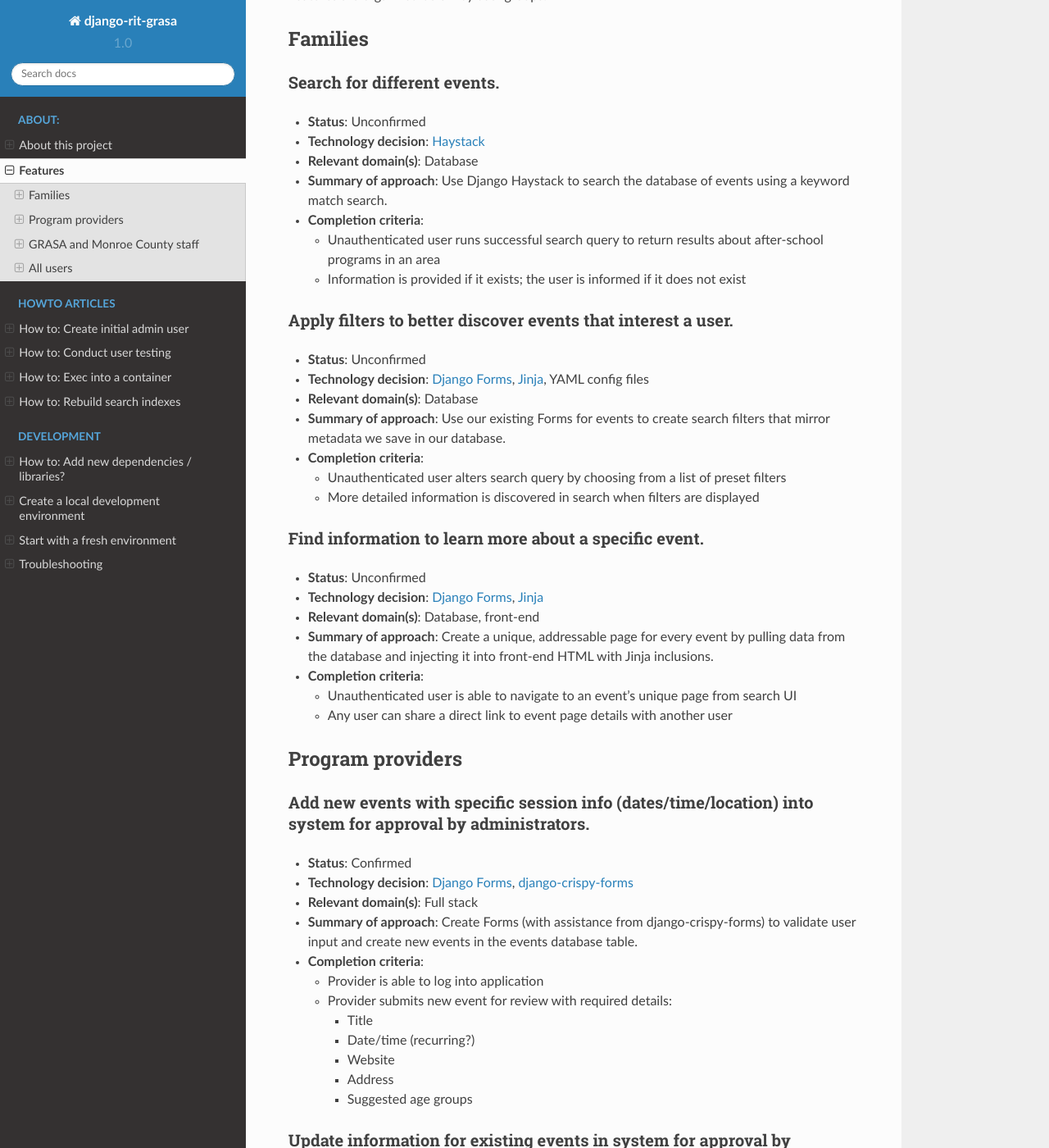
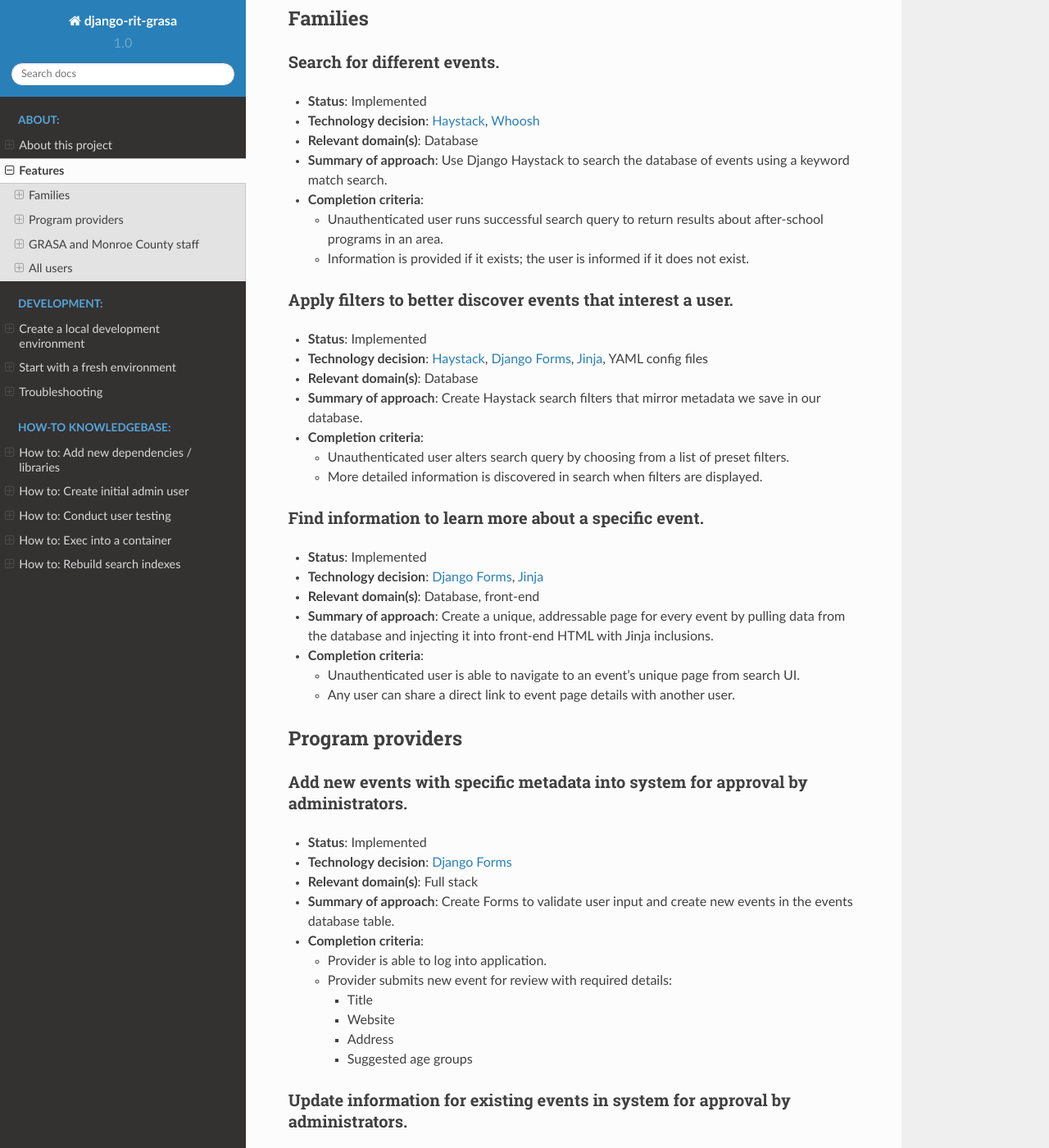
Before and after one commit to jwflory/django-rit-grasa, a Sphinx documentation site: the page built from docs/about/features.md, in a window 1280 px wide and 1400 px high, scrolled down 441 px. Shown: the whole window at 82% size. Built offline with Sphinx 7.4.7 and the Read the Docs theme 2.0.0, drawn with Linux system fonts in a browser that asks for light colours; formulas are drawn with MathJax 3; some of the changed text lies outside the part shown.

Commit message:
Sprint 4 documentation clean-up and polish (#142)
* docs: Move "Add deps" doc to howto section (from dev docs)

This article is written more like a how-to article, so it makes sense to
group it together with like items.

Signed-off-by: Justin W. Flory <git@jwf.io>

* docs/about-project: Refactor for clarity, remove outdated info

Signed-off-by: Justin W. Flory <git@jwf.io>

* docs/index: Sort dev docs above how-to articles

The dev docs are fewer and more important. The how-to articles are a
longer table-of-contents so I sort them on the bottom since they are the
least important information on the page.

Signed-off-by: Justin W. Flory <git@jwf.io>

* docs: Update "Features" page for current development status

This commit goes through the "Features" page of our docs and makes sure
the information published here is mostly accurate and reflects current
development status.

Signed-off-by: Justin W. Flory <git@jwf.io>

````diff
--- a/docs/about/features.md
+++ b/docs/about/features.md
@@ -4,6 +4,7 @@ Features
 This page references our application features based off system requirements.
 All application features are identified by the following:
 
+```
 * **Status**:
     * Confirmed: Successfully tested items
     * Unconfirmed: Items not yet successfully tested
@@ -11,6 +12,7 @@ All application features are identified by the following:
 * **Technology decision**
 * **Summary of approach**
 * **Completion criteria**
+```
 
 Features are organized below by user groups.
 
@@ -19,95 +21,93 @@ Features are organized below by user groups.
 
 ### Search for different events.
 
-* **Status**: Unconfirmed
-* **Technology decision**: [Haystack](https://haystacksearch.org/)
+* **Status**: Implemented
+* **Technology decision**: [Haystack](https://haystacksearch.org/), [Whoosh](https://whoosh.readthedocs.io/en/latest/intro.html)
 * **Relevant domain(s)**: Database
 * **Summary of approach**: Use Django Haystack to search the database of events using a keyword match search.
 * **Completion criteria**:
-    * Unauthenticated user runs successful search query to return results about after-school programs in an area
-    * Information is provided if it exists; the user is informed if it does not exist
+    * Unauthenticated user runs successful search query to return results about after-school programs in an area.
+    * Information is provided if it exists; the user is informed if it does not exist.
 
 ### Apply filters to better discover events that interest a user.
 
-* **Status**: Unconfirmed
-* **Technology decision**: [Django Forms](https://docs.djangoproject.com/en/2.2/topics/forms/), [Jinja](https://palletsprojects.com/p/jinja/), YAML config files
+* **Status**: Implemented
+* **Technology decision**: [Haystack](https://haystacksearch.org/), [Django Forms](https://docs.djangoproject.com/en/2.2/topics/forms/), [Jinja](https://palletsprojects.com/p/jinja/), YAML config files
 * **Relevant domain(s)**: Database
-* **Summary of approach**: Use our existing Forms for events to create search filters that mirror metadata we save in our database.
+* **Summary of approach**: Create Haystack search filters that mirror metadata we save in our database.
 * **Completion criteria**:
-    * Unauthenticated user alters search query by choosing from a list of preset filters
-    * More detailed information is discovered in search when filters are displayed
+    * Unauthenticated user alters search query by choosing from a list of preset filters.
+    * More detailed information is discovered in search when filters are displayed.
 
 ### Find information to learn more about a specific event.
 
-* **Status**: Unconfirmed
+* **Status**: Implemented
 * **Technology decision**: [Django Forms](https://docs.djangoproject.com/en/2.2/topics/forms/), [Jinja](https://palletsprojects.com/p/jinja/)
 * **Relevant domain(s)**: Database, front-end
 * **Summary of approach**: Create a unique, addressable page for every event by pulling data from the database and injecting it into front-end HTML with Jinja inclusions.
 * **Completion criteria**:
-    * Unauthenticated user is able to navigate to an event’s unique page from search UI
-    * Any user can share a direct link to event page details with another user
+    * Unauthenticated user is able to navigate to an event’s unique page from search UI.
+    * Any user can share a direct link to event page details with another user.
 
 
 ## Program providers
 
-### Add new events with specific session info (dates/time/location) into system for approval by administrators.
+### Add new events with specific metadata into system for approval by administrators.
 
-* **Status**: Confirmed
-* **Technology decision**: [Django Forms](https://docs.djangoproject.com/en/2.2/topics/forms/), [django-crispy-forms](https://django-crispy-forms.readthedocs.io/en/latest/)
+* **Status**: Implemented
+* **Technology decision**: [Django Forms](https://docs.djangoproject.com/en/2.2/topics/forms/)
 * **Relevant domain(s)**: Full stack
-* **Summary of approach**: Create Forms (with assistance from django-crispy-forms) to validate user input and create new events in the events database table.
+* **Summary of approach**: Create Forms to validate user input and create new events in the events database table.
 * **Completion criteria**:
-    * Provider is able to log into application
+    * Provider is able to log into application.
     * Provider submits new event for review with required details:
         * Title
-        * Date/time (recurring?)
         * Website
         * Address
         * Suggested age groups
 
 ### Update information for existing events in system for approval by administrators.
 
-* **Status**: Unconfirmed
-* **Technology decision**: [User authentication modules](https://docs.djangoproject.com/en/2.2/topics/auth/) provided in Django, [Django Forms](https://docs.djangoproject.com/en/2.2/topics/forms/) for basic user input, [django-ckeditor](https://github.com/django-ckeditor/django-ckeditor) for WYSIWYG editor support if time allows
+* **Status**: In progress
+* **Technology decision**: [User authentication modules](https://docs.djangoproject.com/en/2.2/topics/auth/) provided in Django, [Django Forms](https://docs.djangoproject.com/en/2.2/topics/forms/) for basic user input
 * **Relevant domain(s)**: Full stack
 * **Summary of approach**: Allow an authenticated user to edit Forms for events they themselves have created.
 * **Completion criteria**:
-    * Provider is able to log into application
-    * Provider edits an existing event that they already contributed
-    * Event re-enters review queue for admin users
+    * Provider is able to log into application.
+    * Provider edits an existing event that they already contributed.
+    * Event re-enters review queue for admin users.
 
 
 ## GRASA and Monroe County staff
 
 ### Review and approve submitted events.
 
-* **Status**: Unconfirmed
-* **Technology decision**: [User authentication modules](https://docs.djangoproject.com/en/2.2/topics/auth/) provided in Django, [Django Forms](https://docs.djangoproject.com/en/2.2/topics/forms/) for managing event data, [Django admin site](https://docs.djangoproject.com/en/2.2/ref/contrib/admin/) for interface to edit event data, email (via [Mailgun](https://www.mailgun.com/pricing))
+* **Status**: Implemented
+* **Technology decision**: [User authentication modules](https://docs.djangoproject.com/en/2.2/topics/auth/) provided in Django, [Django Forms](https://docs.djangoproject.com/en/2.2/topics/forms/) for managing event data, email (via [Mailgun](https://www.mailgun.com/pricing))
 * **Relevant domain(s)**: Full stack
 * **Summary of approach**: A status field in the database will be edited for an event depending if it is pending review, approved, or rejected; only approved events appear on the public site.
 * **Completion criteria**:
-    * Admin is able to log into application
-    * Admin is able to edit a pending event and change its status (approved or rejected)
-    * Provider is emailed when their event status is changed
-    * Admin can note a reason why an event is rejected
+    * Admin is able to log into application.
+    * Admin is able to edit a pending event and change its status (approved or rejected).
+    * Provider is emailed when their event status is changed.
 
 ### Confirm new provider accounts.
 
-* **Status**: Confirmed
+* **Status**: Implemented
 * **Technology decision**: [User authentication modules](https://docs.djangoproject.com/en/2.2/topics/auth/) provided in Django, email (via [Mailgun](https://www.mailgun.com/pricing))
 * **Relevant domain(s)**: Back-end, database
 * **Summary of approach**: Allow anyone to self-register on the website using Django Forms to gather information about the user and saving the User object to the database when registration process completes.
 * **Completion criteria**:
-    * Admin is able to log into application
-    * Registered user is able to log in as a provider once admin confirms user's registration
+    * Admin is able to log into application.
+    * Registered user is able to log in as a provider once admin confirms user's registration.
 
 
 ## All users
 
 ### Mobile-friendly user interface.
 
-* **Status**: Skipped
+* **Status**: Implemented
 * **Relevant domain(s)**: Front-end
 * **Summary of approach**: Ensure web application appears correctly on modern smartphones and mobile devices by manual QA testing.
 * **Completion criteria**:
-    * Core functionality works smoothly on mobile device as it does computing device
+    * Core functionality works smoothly on mobile device as it does computing device.
````
Also changed, not shown: docs/about/about-project.md (+12 -11 lines), docs/howto/add-dependencies.md (renamed from docs/dev/howto-add-dependencies.md, +5 -5 lines), docs/index.rst (+9 -9 lines).
